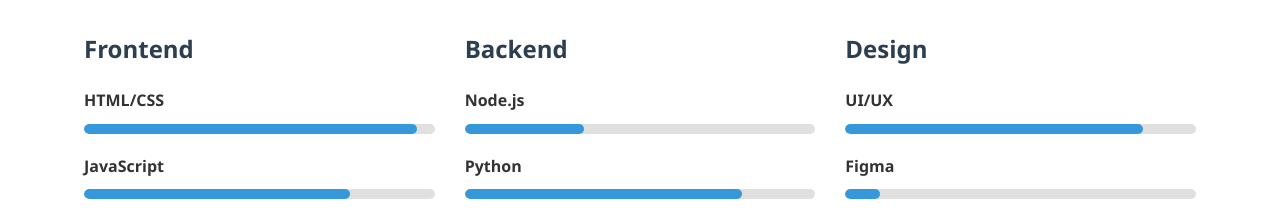
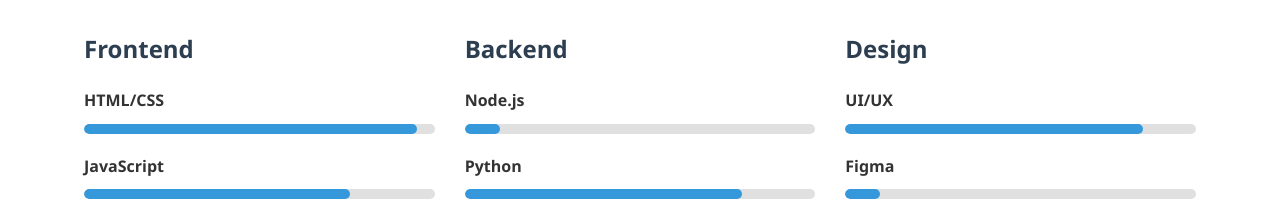
Before and after one commit to Pharaia/MyPortfolio, a plain HTML site: page index.html in a window 1280 px wide. Shown: the part 1800-2014 px from the top of the page. Drawn offline with Linux system fonts and the light colour scheme.

Commit message:
Update index.html

```diff
--- a/index.html
+++ b/index.html
@@ -105,7 +105,7 @@
                     <div class="skill-item">
                         <p>Node.js</p>
                         <div class="skill-bar">
-                            <div class="skill-level" style="width: 34%;"></div>
+                            <div class="skill-level" style="width: 10%;"></div>
                         </div>
                     </div>
                     <div class="skill-item">
```
